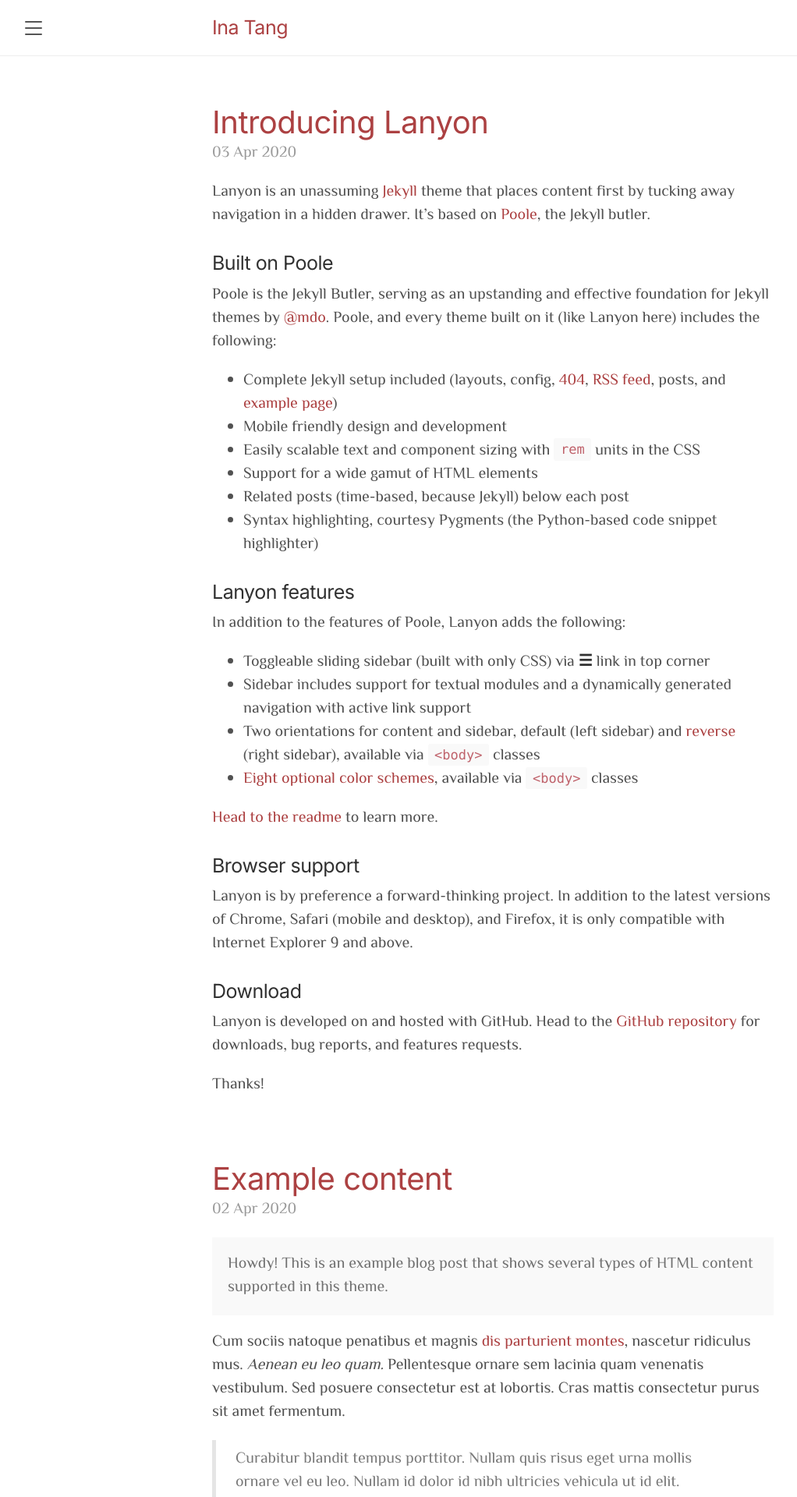
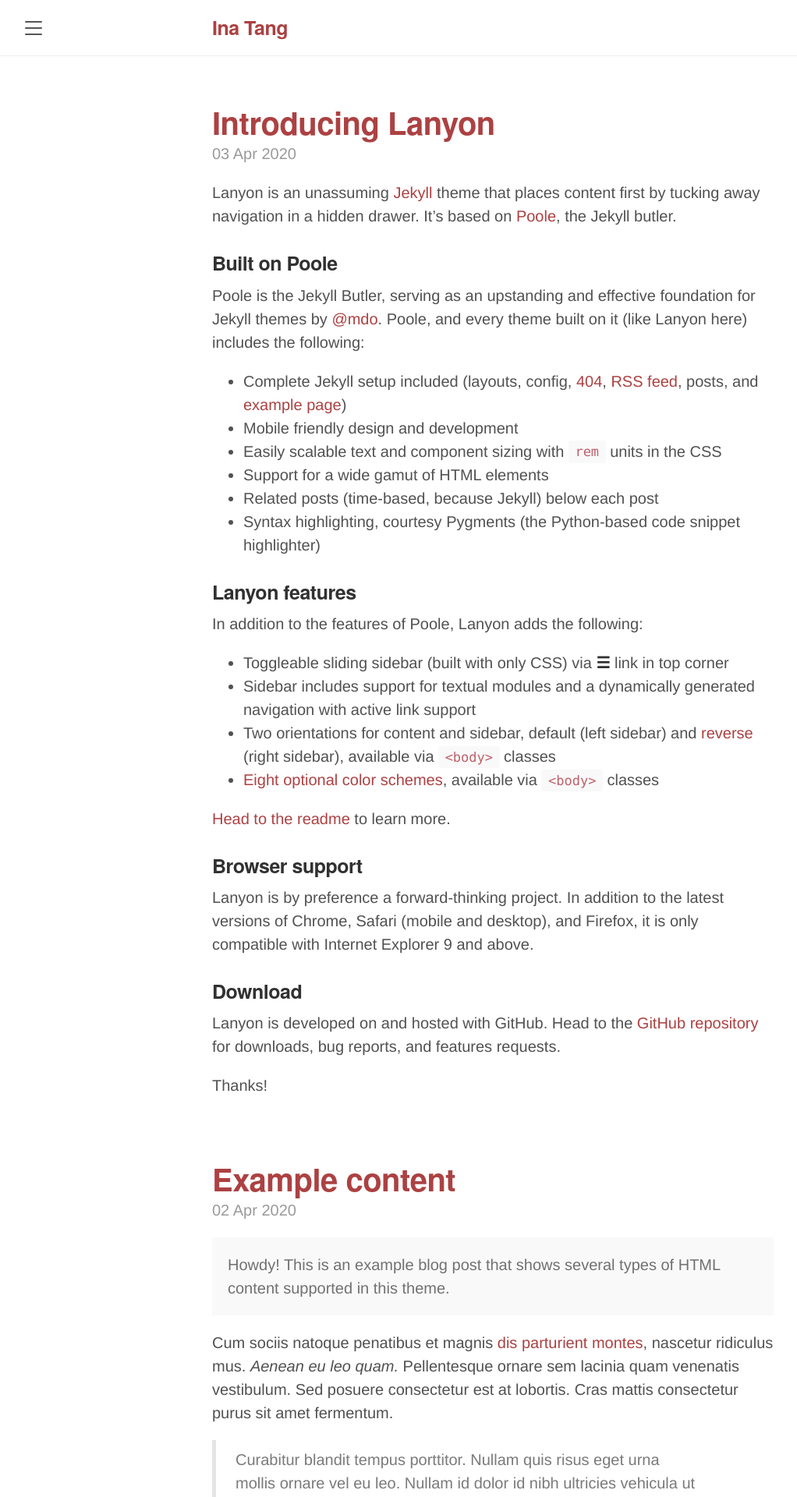
Before and after one commit to I7T5/i7t5.github.io-v1, a Jekyll site: the page built from docs/index.html, in a window 1280 px wide. Shown: the top 1920 px of the page at 78% size, without its empty margins (8-1030 px from the left). Built offline with Jekyll 4.4.1, drawn with Linux system fonts in a browser that asks for light colours; the list of posts is cut into pages by our own code.

Commit message:
Trying Helvetica Neue

```diff
--- a/docs/_includes/head.html
+++ b/docs/_includes/head.html
@@ -19,9 +19,6 @@
   <link rel="stylesheet" href="{{ '/public/css/poole.css' | relative_url }}">
   <link rel="stylesheet" href="{{ '/public/css/syntax.css' | relative_url }}">
   <link rel="stylesheet" href="{{ '/public/css/lanyon.css' | relative_url }}">
-  <link rel="preconnect" href="https://fonts.googleapis.com">
-  <link rel="preconnect" href="https://fonts.gstatic.com" crossorigin>
-  <link href="https://fonts.googleapis.com/css2?family=El+Messiri&family=Inter&family=Noto+Sans&family=Noto+Sans+SC&family=Noto+Sans+TC&family=Nunito&family=PT+Sans&family=PT+Serif&display=swap" rel="stylesheet">
 
   <link rel="apple-touch-icon-precomposed" sizes="144x144" href="{{ '/public/apple-touch-icon-precomposed.png' | absolute_url }}">
   <link rel="shortcut icon" href="{{ '/public/favicon.ico' | absolute_url }}">
--- a/docs/_includes/sidebar.html
+++ b/docs/_includes/sidebar.html
@@ -26,7 +26,7 @@
     {% endfor %}
 
     <a class="sidebar-nav-item" href="{{ site.github.repo }}/archive/v{{ site.version }}.zip">Download</a>
-    <a class="sidebar-nav-item" href="{{ site.github.repo }}">GitHub project</a>
+    <a class="sidebar-nav-item" href="{{ site.github.repo }}">GitHub Project</a>
     <span class="sidebar-nav-item">Currently v{{ site.version }}</span>
   </nav>
 
--- a/docs/public/css/lanyon.css
+++ b/docs/public/css/lanyon.css
@@ -41,12 +41,13 @@
 }
 
 html {
-  font-family: 'El Messiri', 'Inter', 'Nunito', 'Noto Sans', 'Noto Sans SC', 'Noto Sans TC', sans-serif;
+  font-family: "HelveticaNeue-Light", "Helvetica Neue Light", "Helvetica Neue", Helvetica, Arial, sans-serif;
+  font-weight: 300;
 }
 
 h1, h2, h3, h4, h5, h6 {
-  font-family: 'Inter', 'Noto Sans', 'Noto Sans SC', 'Noto Sans TC', sans-serif;
-  font-weight: 400;
+  font-family: "HelveticaNeue", "Helvetica Neue", Helvetica, Arial, sans-serif;
+  font-weight: bold;
   color: #313131;
   letter-spacing: -.025rem;
 }
@@ -148,7 +149,8 @@
   width: 14rem;
   visibility: hidden;
   overflow-y: auto;
-  font-family: 'Inter', 'Noto Sans', 'Noto Sans SC', 'Noto Sans TC', sans-serif;
+  font-family: "HelveticaNeue-Light", "Helvetica Neue Light", "Helvetica Neue", Helvetica, Arial, sans-serif;
+  font-weight: 300;
   font-size: .875rem; /* 15px */
   color: rgba(255,255,255,.6);
   background-color: #202020;
@@ -363,7 +365,8 @@
   overflow: hidden; /* clearfix */
   margin-left: -1rem;
   margin-right: -1rem;
-  font-family: 'Inter', 'Noto Sans', 'Noto Sans SC', 'Noto Sans TC', sans-serif;
+  font-family: "HelveticaNeue-Light", "Helvetica Neue Light", "Helvetica Neue", Helvetica, Arial, sans-serif;
+  font-weight: 300;
   color: #ccc;
   text-align: center;
 }
```
